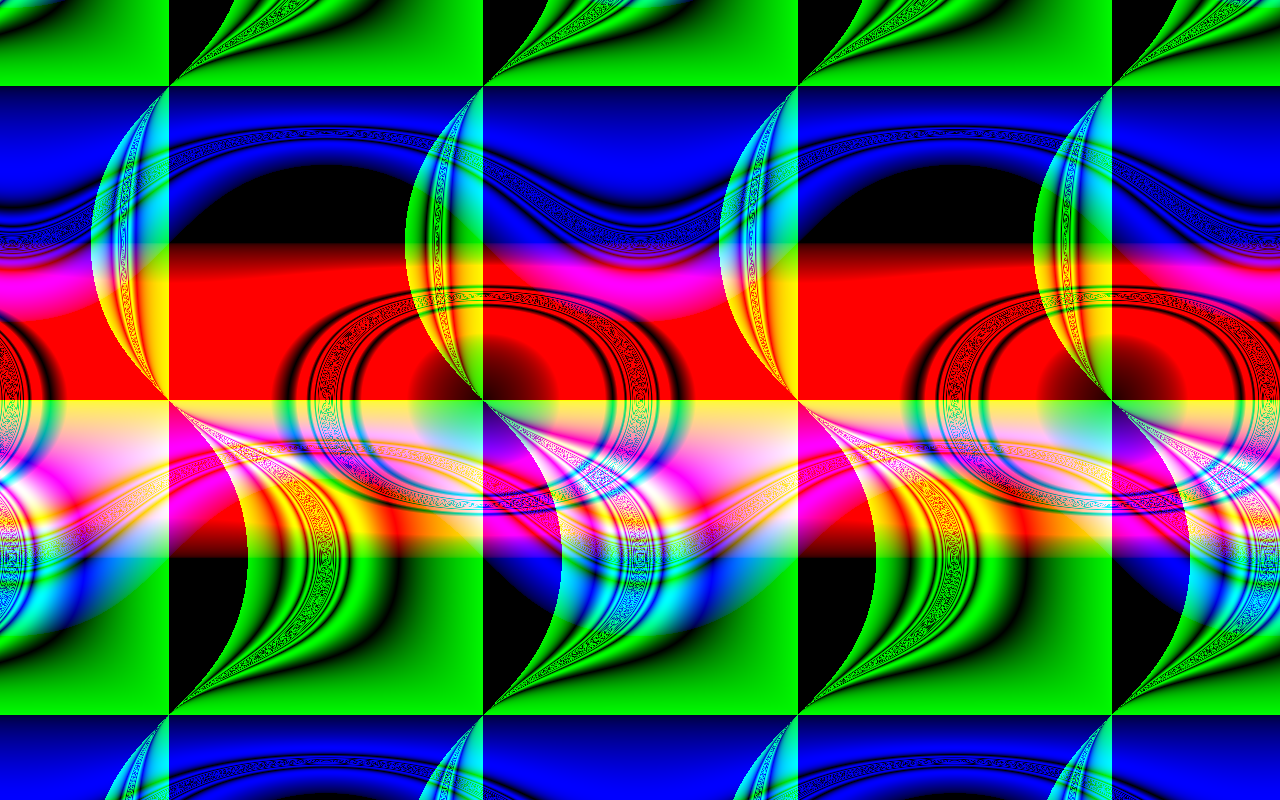
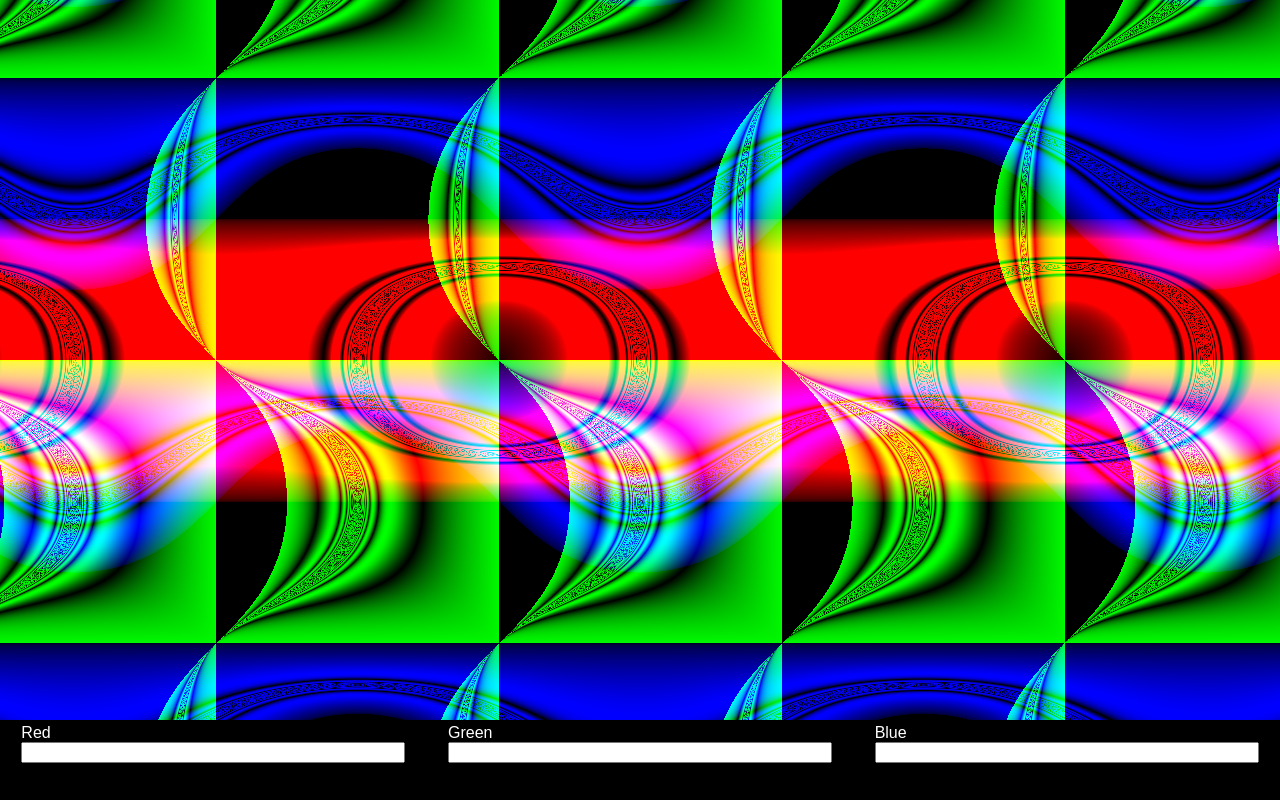
Before and after one commit to vincentrolfs/eulerdali, a website with bundled scripts: page index.html in a window 1280 px wide. Built offline with nearby package versions, Linux system fonts and the light colour scheme.

Commit message:
Preparation for introducing user input

```diff
--- a/index.html
+++ b/index.html
@@ -7,7 +7,26 @@
 </head>
 <body>
 
-<canvas id="canvas" width="0" height="0"></canvas>
+<div id="canvas-wrapper">
+    <canvas id="canvas" width="0" height="0"></canvas>
+</div>
+
+<div id="toolbar">
+    <div class="input-wrapper">
+        <label for="fn-red">Red</label>
+        <input type="text" id="fn-red"/>
+    </div>
+
+    <div class="input-wrapper">
+        <label for="fn-green">Green</label>
+        <input type="text" id="fn-green"/>
+    </div>
+
+    <div class="input-wrapper">
+        <label for="fn-blue">Blue</label>
+        <input type="text" id="fn-blue"/>
+    </div>
+</div>
 
 <script src="dist/main.js"></script>
 </body>
--- a/main.css
+++ b/main.css
@@ -3,14 +3,26 @@ html, body {
     padding: 0;
     width: 100vw;
     height: 100vh;
-    background: black;
+    overflow: hidden;
 }
 
-#canvas {
-    display: block;
-    margin: 0 auto;
-    image-rendering: -moz-crisp-edges;
-    image-rendering: -webkit-crisp-edges;
-    image-rendering: pixelated;
-    image-rendering: crisp-edges;
+body {
+    display: flex;
+    flex-direction: column;
+
+    color: white;
+    background: black;
+    font-family: sans-serif;
 }
+
+#toolbar {
+    height: 90%;
+    display: flex;
+    justify-content: space-around;
+}
+
+.input-wrapper {
+    display: flex;
+    flex-direction: column;
+    width: 30%;
+}
--- a/src/Canvas.ts
+++ b/src/Canvas.ts
@@ -7,10 +7,10 @@ export class Canvas {
 
   constructor() {
     this.element = document.getElementById("canvas") as HTMLCanvasElement;
-    this.element.width = Math.round(
+    this.element.width = Math.floor(
       document.body.clientWidth * CANVAS_WIDTH_RELATIVE
     );
-    this.element.height = Math.round(
+    this.element.height = Math.floor(
       document.body.clientHeight * CANVAS_HEIGHT_RELATIVE
     );
     this.ctx = this.element.getContext("2d")!;
--- a/src/constants.ts
+++ b/src/constants.ts
@@ -1,2 +1,2 @@
 export const CANVAS_WIDTH_RELATIVE = 1;
-export const CANVAS_HEIGHT_RELATIVE = 1;
+export const CANVAS_HEIGHT_RELATIVE = 0.9;
--- a/src/main.ts
+++ b/src/main.ts
@@ -12,6 +12,20 @@ class Main {
 
   run() {
     this.painter.paint();
+
+    document
+      .querySelectorAll("#fn-red, #fn-green, #fn-blue")
+      .forEach((el) =>
+        el.addEventListener("input", (x: Event) =>
+          this.onInputChange(x?.currentTarget as HTMLInputElement)
+        )
+      );
+  }
+
+  onInputChange(el: HTMLInputElement | undefined) {
+    if (!el || !el.id || !el.value) {
+      return;
+    }
   }
 }
 
```
